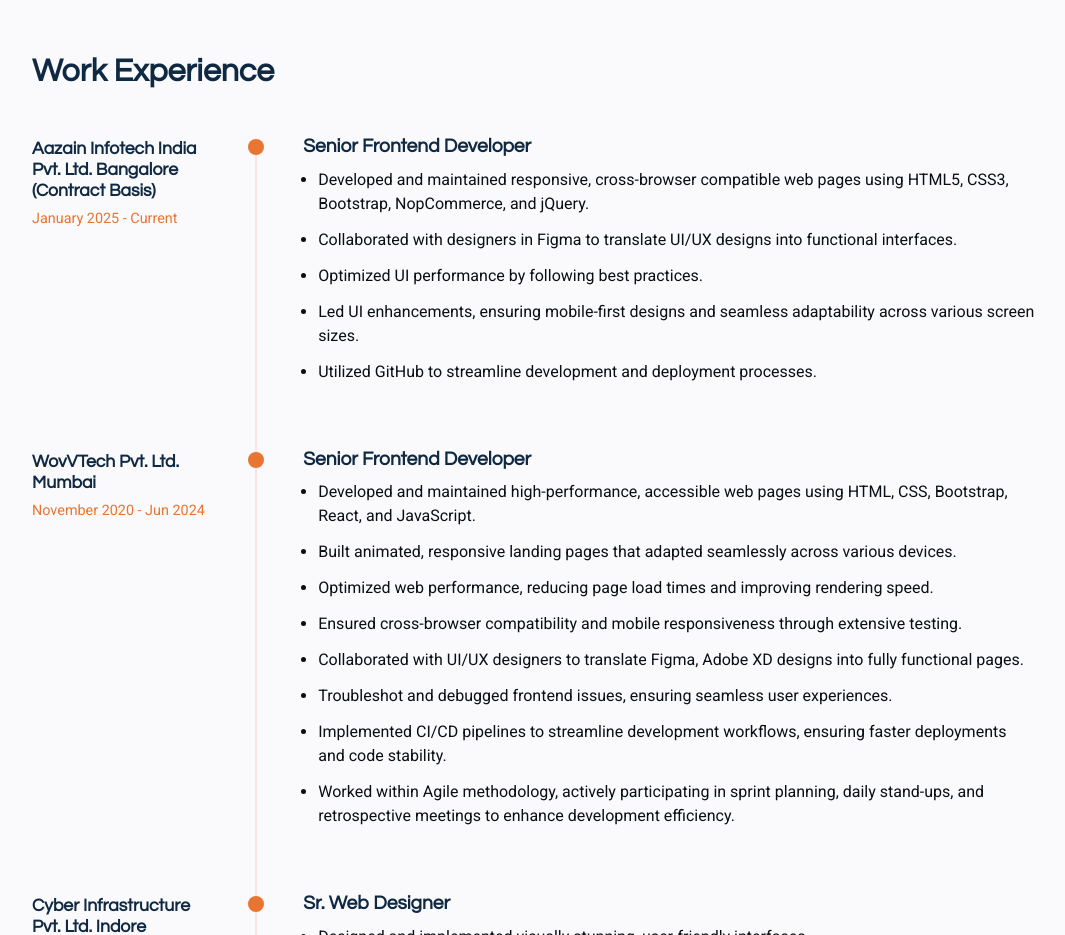
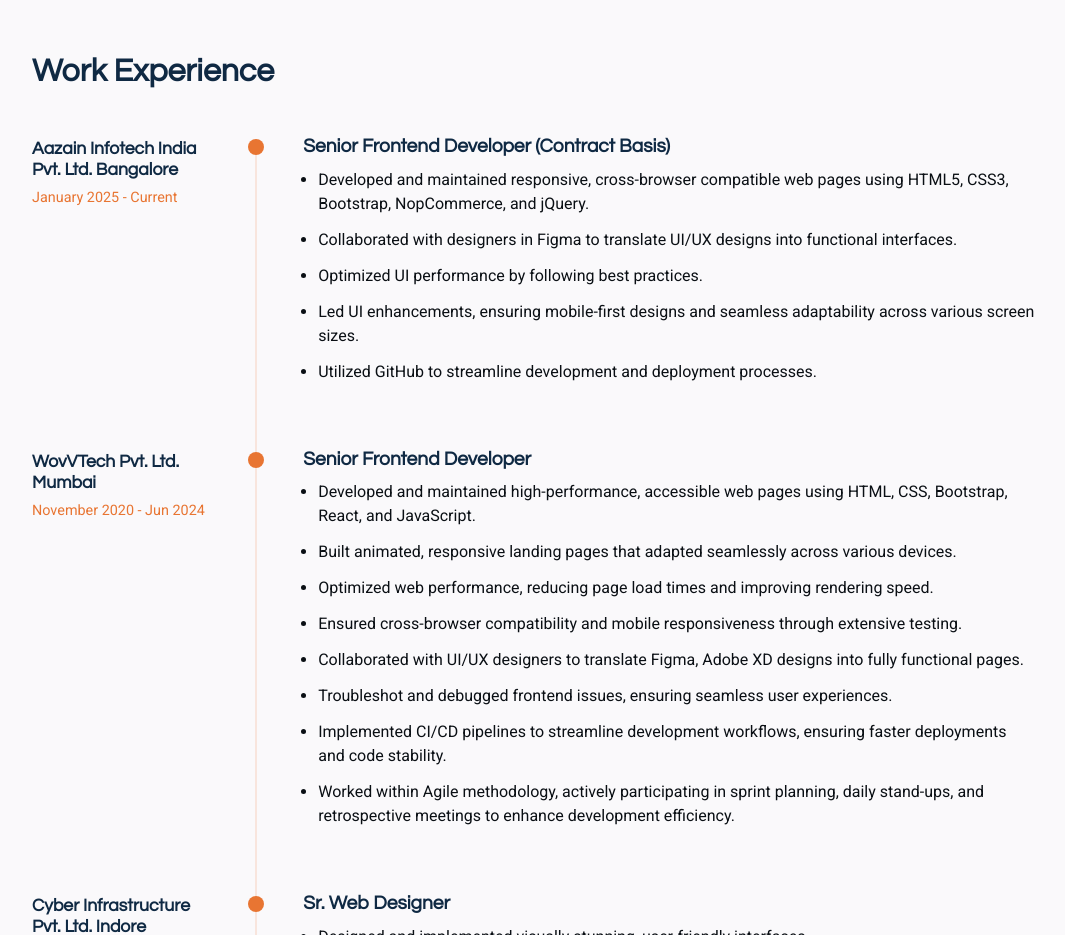
Before and after one commit to devjain/portfolio, a plain HTML site: page index.html in a window 1280 px wide. Shown: the part 2440-3375 px from the top of the page, without its empty margins (50-1115 px from the left). Drawn offline with nearby package versions, Linux system fonts and the light colour scheme.

Commit message:
updated again

```diff
--- a/index.html
+++ b/index.html
@@ -281,12 +281,12 @@
                 <div class="timeline">
                   <div class="timeline-item" data-aos="fade-up" data-aos-delay="200">
                     <div class="timeline-left">
-                      <h4 class="company">Aazain Infotech India Pvt. Ltd. Bangalore (Contract Basis) </h4>
+                      <h4 class="company">Aazain Infotech India Pvt. Ltd. Bangalore</h4>
                       <span class="period">January 2025 - Current</span>
                     </div>
                     <div class="timeline-dot"></div>
                     <div class="timeline-right">
-                      <h3 class="position">Senior Frontend Developer</h3>
+                      <h3 class="position">Senior Frontend Developer (Contract Basis)</h3>
                       <ul>
                         <li>Developed and maintained responsive, cross-browser compatible web pages using HTML5, CSS3, Bootstrap, NopCommerce, and jQuery. </li>
                         <li>Collaborated with designers in Figma to translate UI/UX designs into functional interfaces.</li>
```
